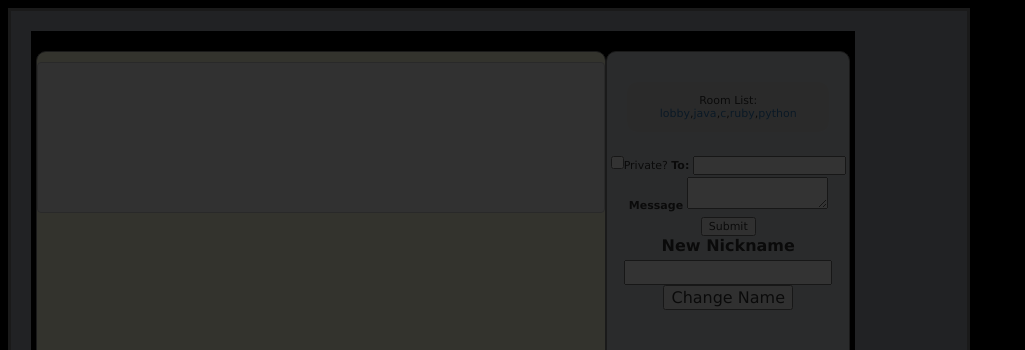
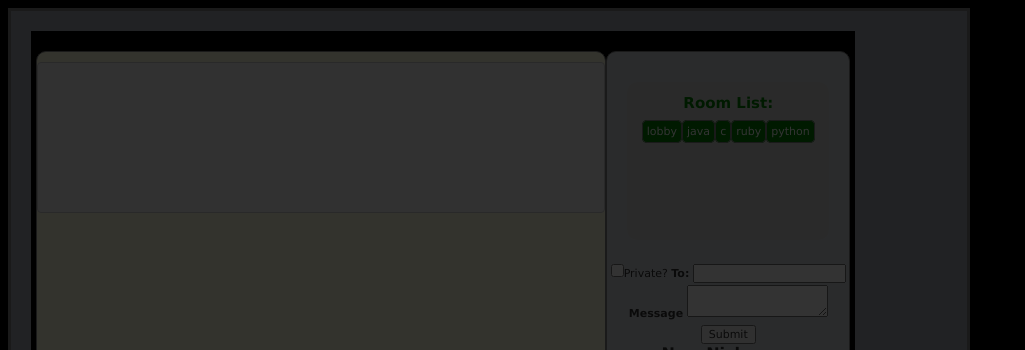
Before and after one commit to geekygirl76/ChatApp, a website: page public/index.html in a window 1280 px wide. Shown: the top 350 px of the page, without its empty margins (0-1025 px from the left). Drawn offline with nearby package versions, Linux system fonts and the light colour scheme; no server answers.

Commit message:
prettify room buttons

```diff
--- a/public/chat.css
+++ b/public/chat.css
@@ -132,6 +132,12 @@ form{
 b#room-list{
     padding: 2px;
     background: lightgrey;
+    margin-bottom:90px;
+}
+b#room-list p {
+    font-size:15px;
+    font-weight: bold;
+    color: green;
 }
 .top{
     font-size:11px;
@@ -181,3 +187,17 @@ b#room-list{
     font-weight: bold;
     color: grey;
 }
+a{
+    font-weight:300;
+    font-size:11;
+    padding:4px;
+    background:green;
+    color: white;
+    border: 1px solid grey;
+    border-radius: 5px;
+
+}
+a:hover{
+    color: darkgrey;
+    text-decoration: none;
+}
--- a/public/index.html
+++ b/public/index.html
@@ -137,8 +137,8 @@
         <div class="left col-md-6 col-lg-6 col-sm-6 col-xs-6">
              <div class="top">
 
-             <b id="room-list">Room List: <a href="lobby">lobby</a>,<a href="java">java</a>,<a href="c">c</a>,<a href="ruby"
-                 >ruby</a>,<a href="python">python</a>
+             <b id="room-list"><p>Room List:</p> <br><a class="button" href="lobby">lobby</a><a  class="button" href="java">java</a><a href="c" class="button" >c</a><a href="ruby"
+                 class="button"  >ruby</a><a href="python" class="button" >python</a>
              </b>
             <b> <div id="users"></div><div id="name"> </div></b>
             </div>
```
